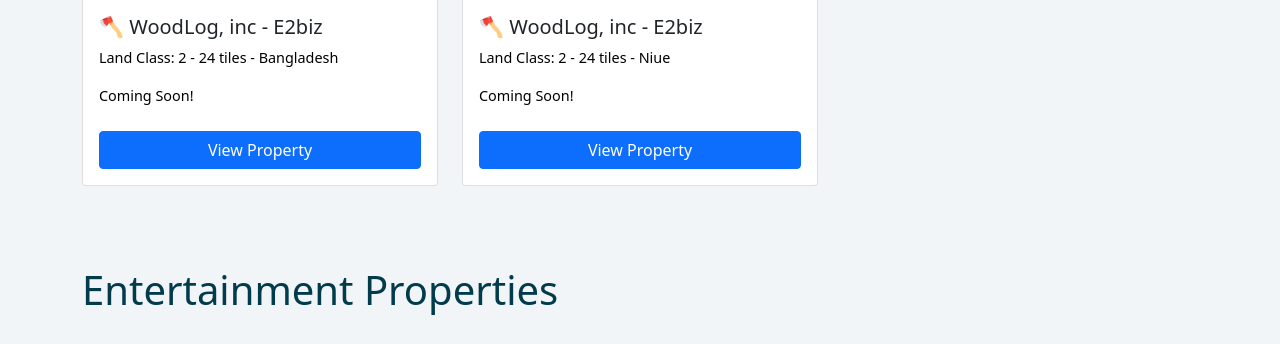
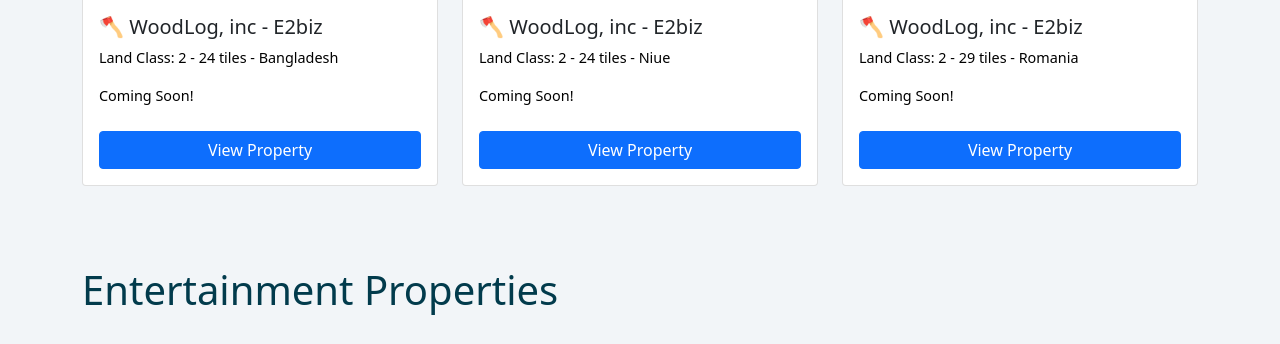
Before and after one commit to jeromeheuze/heuze-productions, a PHP site: page / in a window 1280 px wide. Shown: the part 4271-4615 px from the top of the page. Run offline with PHP 8.4, Linux system fonts and the light colour scheme.

Commit message:
updating

```diff
--- a/index.php
+++ b/index.php
@@ -367,6 +367,19 @@
                                 <div class="d-grid gap-2">
                                     <p>Coming Soon!</p>
                                     <a href="https://app.earth2.io/#propertyInfo/33b60e0d-b9e4-4fdf-9d74-61cd944531dd" class="btn btn-block btn-primary" target="_blank">View Property</a>
+                                </div>
+                            </div>
+                        </div>
+                    </div>
+                    <div class="col-xs-6 col-md-4">
+                        <div class="card">
+                            <img src="/img/e2/poster-woodlog-e2.jpg" class="card-img-top" alt="E2 Property" style="height: 10rem;">
+                            <div class="card-body">
+                                <h5 class="card-title">🪓 WoodLog, inc - E2biz</h5>
+                                <p class="card-text">Land Class: 2 - 29 tiles - Romania</p>
+                                <div class="d-grid gap-2">
+                                    <p>Coming Soon!</p>
+                                    <a href="https://app.earth2.io/#propertyInfo/be46e42b-cec7-4a3e-98d3-465a5b793392" class="btn btn-block btn-primary" target="_blank">View Property</a>
                                 </div>
                             </div>
                         </div>
```
